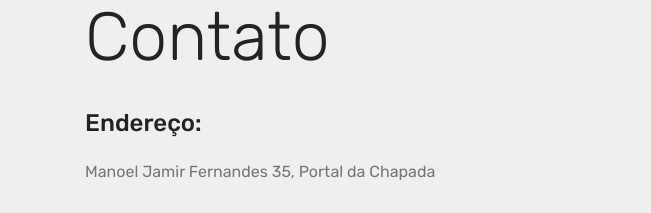
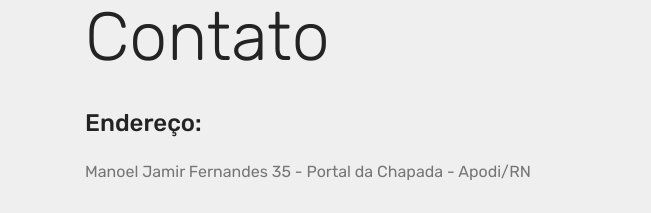
Before and after one commit to DesinkTech/master-website, a plain HTML site: page index.html in a window 1280 px wide. Shown: the part 8375-8588 px from the top of the page, 0-651 px from the left. Drawn offline with Linux system fonts and the light colour scheme; grey boxes are pictures that could not be loaded; files whose address does not match are found by name.

Commit message:
Endereço corrigido

```diff
--- a/index.html
+++ b/index.html
@@ -442,7 +442,7 @@
                             Endereço:
                         </h5>
                         <p class="mbr-text align-left mbr-fonts-style display-7">
-                            Manoel Jamir Fernandes 35, Portal da Chapada</p>
+                            Manoel Jamir Fernandes 35 - Portal da Chapada - Apodi/RN</p>
                     </div>
                     <div class="b b-phone">
                         <h5 class="align-left mbr-fonts-style m-0 display-5">
```
